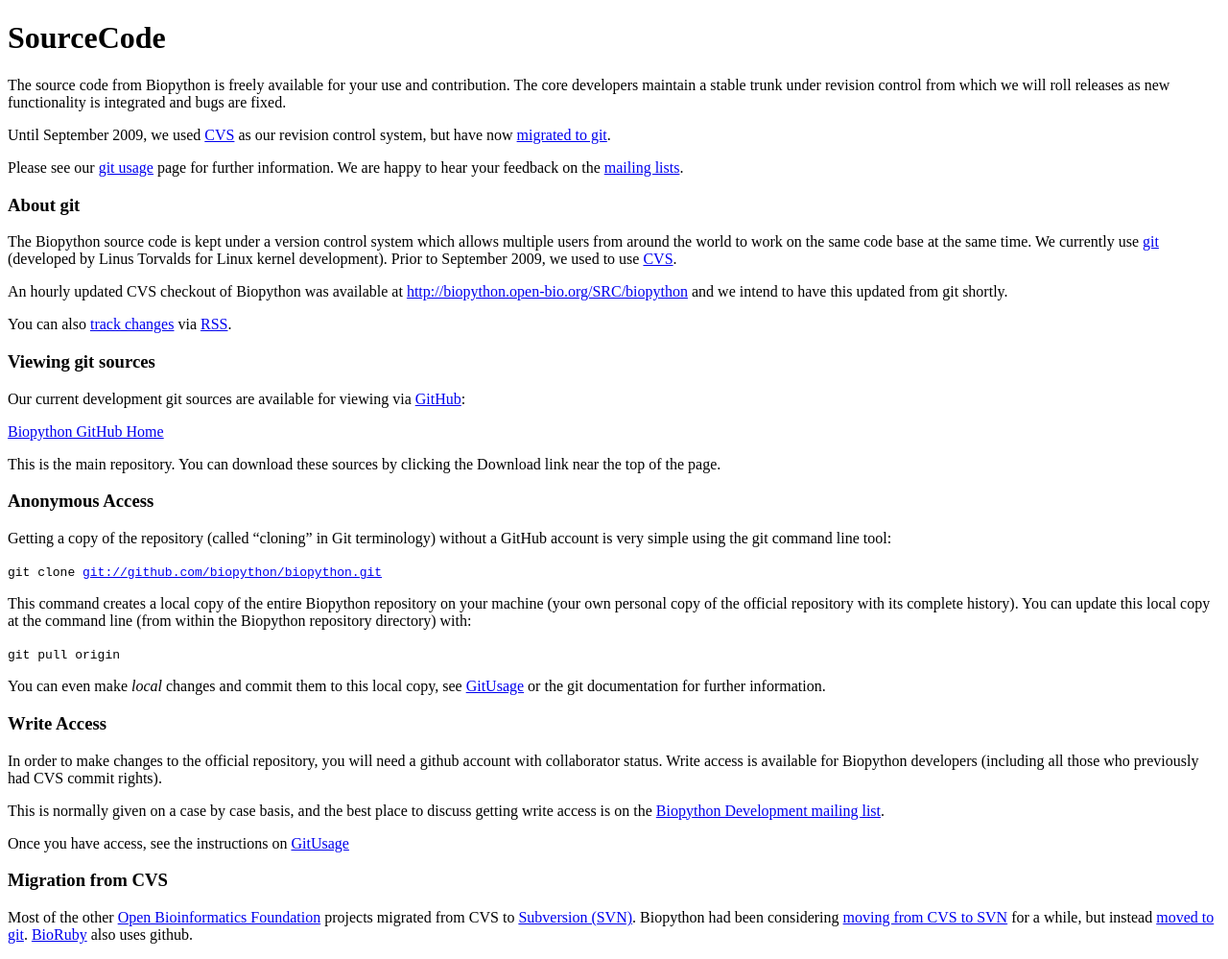
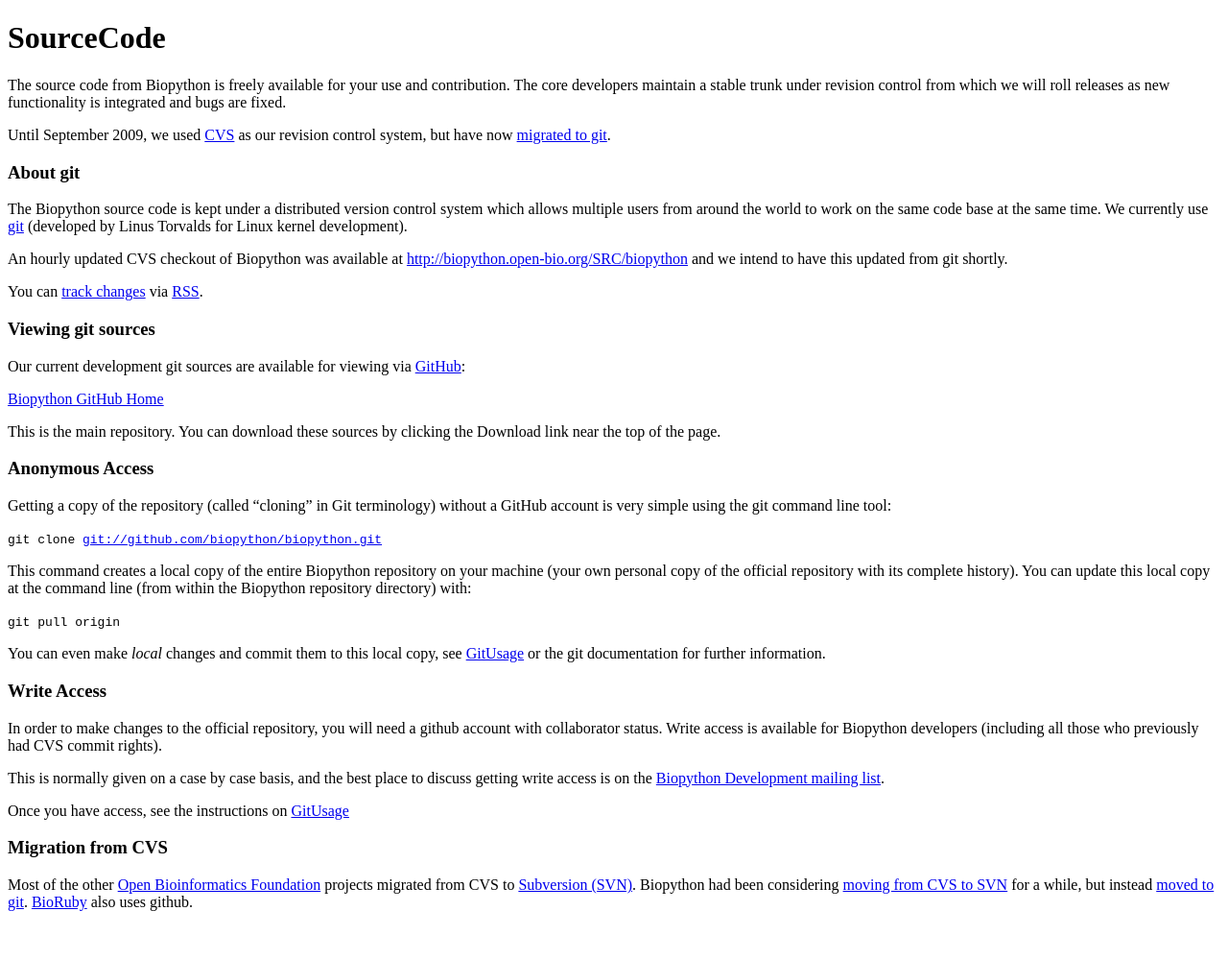
Before and after one commit to biopython/biopython.github.io, a Jekyll site: the page built from wiki/SourceCode.md, in a window 1280 px wide. Shown: the whole page at 96% size. Built offline with Jekyll 4.4.1, drawn with Linux system fonts in a browser that asks for light colours; after the commit the page ends 965 px from its top, so only the background shows below that.

Commit message:
Removing redundant text

```diff
--- a/wiki/SourceCode.md
+++ b/wiki/SourceCode.md
@@ -12,24 +12,19 @@ integrated and bugs are fixed.
 Until September 2009, we used [CVS](CVS "wikilink") as our revision
 control system, but have now [migrated to git](GitMigration "wikilink").
 
-Please see our [git usage](GitUsage "wikilink") page for further
-information. We are happy to hear your feedback on the [ mailing
-lists](Mailing_lists "wikilink").
-
 ### About git
 
-The Biopython source code is kept under a version control system which
-allows multiple users from around the world to work on the same code
-base at the same time. We currently use
+The Biopython source code is kept under a distributed version control
+system which allows multiple users from around the world to work on the
+same code base at the same time. We currently use
 [git](http://en.wikipedia.org/wiki/Git_%28software%29) (developed by
-Linus Torvalds for Linux kernel development). Prior to September 2009,
-we used to use [CVS](CVS "wikilink").
+Linus Torvalds for Linux kernel development).
 
 An hourly updated CVS checkout of Biopython was available at
 <http://biopython.open-bio.org/SRC/biopython> and we intend to have this
 updated from git shortly.
 
-You can also [track
+You can [track
 changes](http://github.com/feeds/biopython/commits/biopython/master) via
 [RSS](wp:RSS_(file_format) "wikilink").
 
```
Also changed, not shown: 1 other file.
